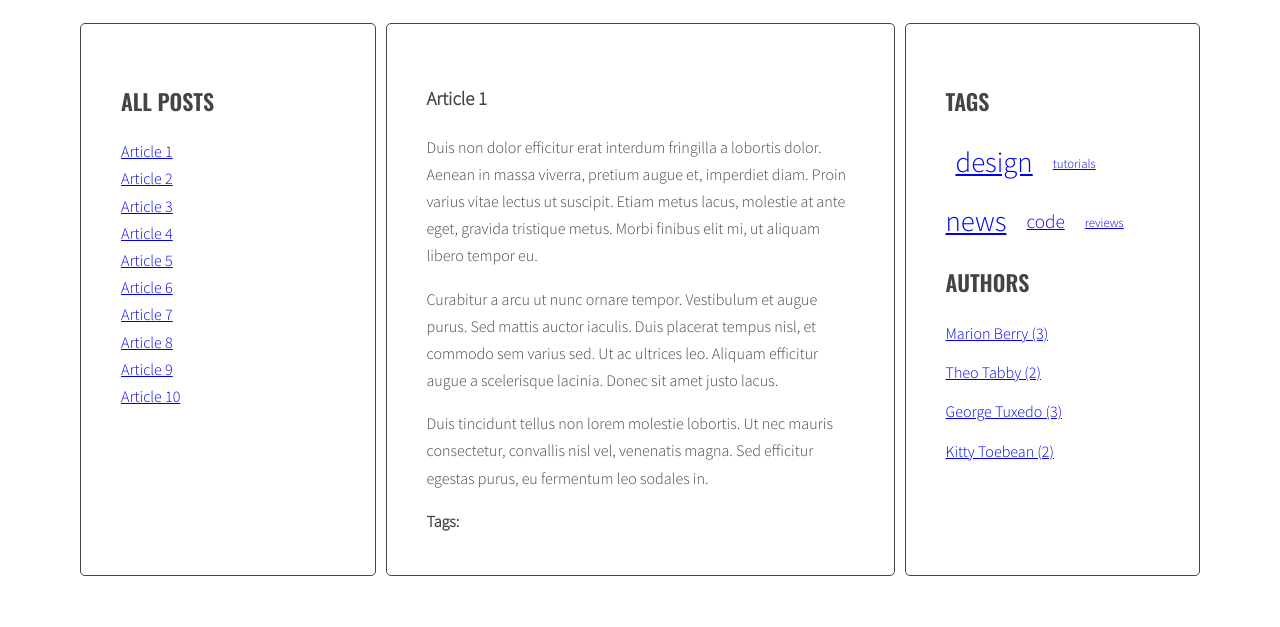
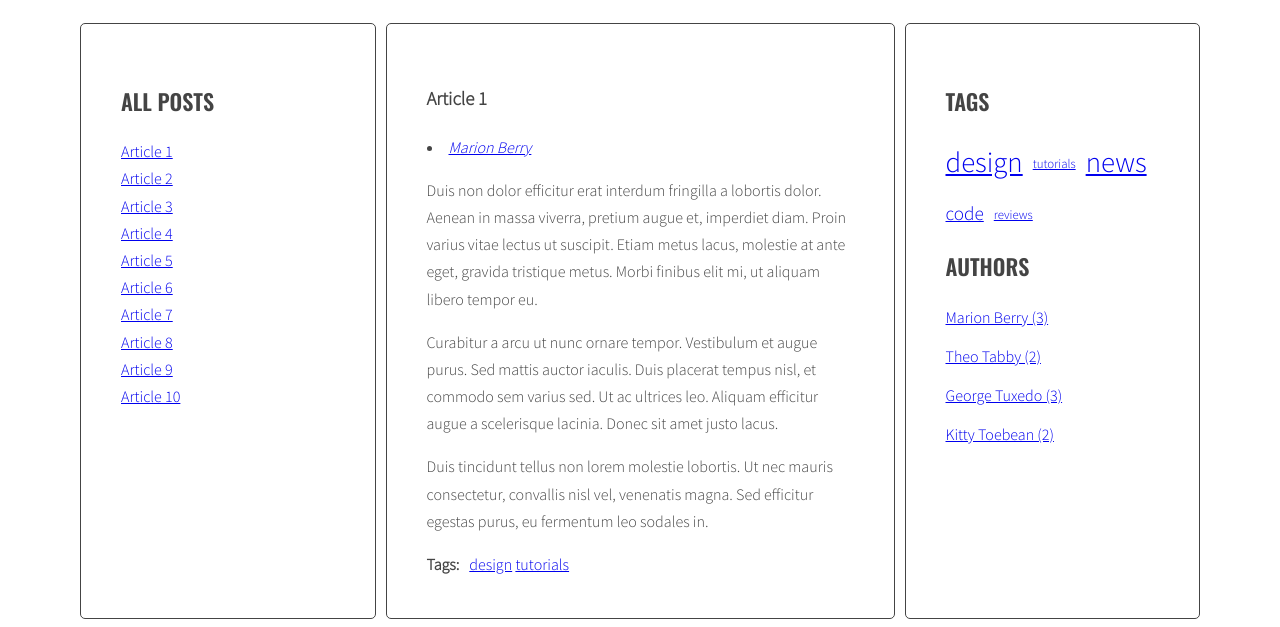
Before and after one commit to N0rgen/javascript-blog, a website: page index.html in a window 1280 px wide. Shown: the part 220-847 px from the top of the page. Before the commit the page ends 804 px from the top, so only its background shows below. Drawn offline with nearby package versions, Linux system fonts and the light colour scheme.

Commit message:
minor fixes

```diff
--- a/index.html
+++ b/index.html
@@ -172,12 +172,12 @@
   </script>
   <script id="template-tag-cloud-link" type="text/x-handlebars-template">
     {{#each tags}}
-    <li><li><a href="#tag-{{ tag }}" class="{{ className }}">{{ tag }}</a></li>
+    <li><a href="#tag-{{ tag }}" class="{{ className }}">{{ tag }}</a></li>
     {{/each}}
   </script>
   <script id="template-author-link" type="text/x-handlebars-template">
     {{#each authors}}
-  <li><li><a href="#author-{{ author }}" class="{{ className }}">{{ author }} ({{ count }})</a></li></li>
+  <li><a href="#author-{{ author }}">{{ author }}{{#if count}} ({{ count }}){{/if}}</a></li>
   {{/each}}
   </script>
   <script src="https://cdnjs.cloudflare.com/ajax/libs/handlebars.js/4.1.0/handlebars.min.js"></script>
--- a/js/script.js
+++ b/js/script.js
@@ -2,9 +2,7 @@ const templates = {
   articleLink: Handlebars.compile(document.querySelector('#template-article-link').innerHTML),
   tagLink: Handlebars.compile(document.querySelector('#template-tag-cloud-link').innerHTML),
   authorLink: Handlebars.compile(document.querySelector('#template-author-link').innerHTML),
-  tagCloudLink: Handlebars.compile(document.querySelector('#template-tag-cloud-link').innerHTML),
-  authorCloudLink: Handlebars.compile(document.querySelector('#template-author-link').innerHTML)
-}
+};
 
 'use strict';
 /*document.getElementById('test-button').addEventListener('click', function(){
@@ -141,8 +139,9 @@ function generateTags() {
     /* START LOOP: for each tag */
     for(let tag of tagsArray){
       /* generate HTML of the link */
-      const linkHTMLData = {tag: tag};
-      const linkHTML = templates.tagLink(linkHTMLData);
+      const tagsData = { tags: [{ tag: tag }] };
+      const linkHTML = templates.tagLink(tagsData);
+
       /* add generated code to html variable */
       html = html + linkHTML;
       /* check if this link is NOT already in allTags */
@@ -166,8 +165,6 @@ function generateTags() {
   /* [NEW] START LOOP: for each tag in allTags: */
   for(let tag in allTags){
     /* [NEW] generate code of a link and add it to allTagsHTML */
-    const tagClass = calculateTagClass(allTags[tag], tagsParams);
-    const tagLinkHtml = `<li><a href="#tag-${tag}" class="${tagClass}">${tag}</a></li>`;
     allTagsData.tags.push({
       tag: tag,
       count: allTags[tag],
@@ -176,7 +173,7 @@ function generateTags() {
   }
   /* [NEW] END LOOP: for each tag in allTags: */
   /*[NEW] add HTML from allTagsHTML to tagList */
-  tagList.innerHTML = templates.tagCloudLink(allTagsData);
+  tagList.innerHTML = templates.tagLink(allTagsData);
 }
 
 generateTags();
@@ -263,36 +260,33 @@ function generateAuthors(){
 
   for (let article of articles){
     const articleAuthor = article.querySelector(optArticleAuthorSelector);
-    let html = "";
     const author = article.getAttribute('data-author');
 
-    const linkHTMLData = {author: author};
-    const linkHTML = templates.authorLink(linkHTMLData);
-    html = linkHTML;
+    if (author) {
+      const authorData = { authors: [{ author: author }] };
+      const linkHTML = templates.authorLink(authorData);
+      articleAuthor.innerHTML = linkHTML;
 
-    if(!allAuthors[author]){
-      allAuthors[author] = 1;
-    } else {
-      allAuthors[author]++;
+      if (!allAuthors[author]) {
+        allAuthors[author] = 1;
+      } else {
+        allAuthors[author]++;
+      }
     }
-    articleAuthor.innerHTML = html;
   }
 
   const authorList = document.querySelector(optAuthorsListSelector);
   const authorParams = calculateAuthorParams(allAuthors);
   const allAuthorsData = {authors: []};
 
-
   for(let author in allAuthors){
-    const authorClass = calculateAuthorClass(allAuthors[author], authorParams);
-    const authorLinkHtml = `<li><a href="#author-${author}" class="${authorClass}">${author} (${allAuthors[author]})</a></li>`;
     allAuthorsData.authors.push({
       author: author,
       count: allAuthors[author],
       className: calculateAuthorClass(allAuthors[author], authorParams)
     });
   }
-  authorList.innerHTML = templates.authorCloudLink(allAuthorsData);
+  authorList.innerHTML = templates.authorLink(allAuthorsData);
 }
 generateAuthors();
 
--- a/sass/style.scss
+++ b/sass/style.scss
@@ -131,15 +131,19 @@ body {
 .tag-size-1 {
   font-size: 80%;
 }
+
 .tag-size-2 {
   font-size: 100%;
 }
+
 .tag-size-3 {
   font-size: 120%;
 }
+
 .tag-size-4 {
   font-size: 150%;
 }
+
 .tag-size-5 {
   font-size: 180%;
 }
```
Also changed, not shown: css/style.css, 1 other file.
